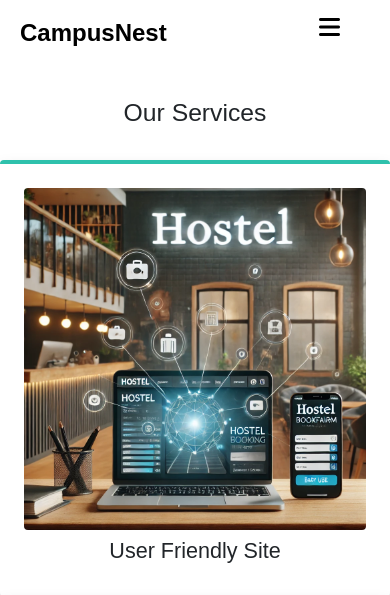
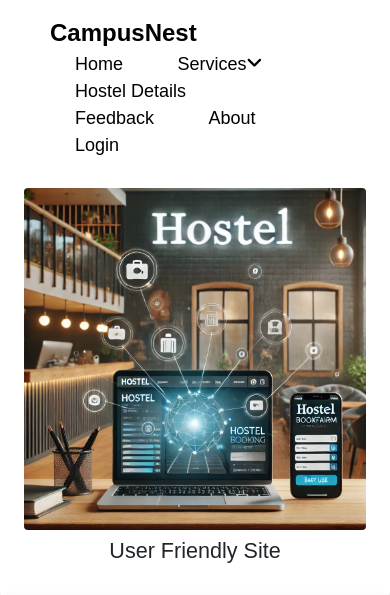
Before and after one commit to gyanansh2005/HMS, a Flask app: page /about in a window 390 px wide. Shown: the top 595 px of the page. Run offline with Flask 3, Linux system fonts and the light colour scheme.

Commit message:
fixed issues

```diff
--- a/static/css/base.css
+++ b/static/css/base.css
@@ -49,7 +49,6 @@
 }
 
 /* Dropdown Content (Hidden by Default) */
-/* Dropdown Content (Hidden by Default) */
 .dropdown-content {
     display: none;
     position: absolute;
@@ -60,22 +59,8 @@
     border-radius: 5px;
     box-shadow: 0px 4px 6px rgba(0, 0, 0, 0.1);
     min-width: 150px;
-    z-index: 1000;
-    padding: 10px;
 }
 
-/* Dropdown Content Position Adjustment */
-.dropdown-content {
-    left: 100%;
-    transform: translateX(-50%);
-}
-
-/* Dropdown Content Position Adjustment for Second Level Dropdowns */
-.dropdown-content .dropdown-content {
-    left: 100%;
-    top: 0;
-    transform: translateX(0);
-}
 /* Dropdown Links */
 .dropdown-content a {
     display: block;
@@ -170,90 +155,3 @@ transition: 0.3s;
 .back-to-top:hover {
 color:rgb(202, 226, 247);
 }
-
-
-
-/* Navbar Toggle Button */
-.navbar-toggle {
-    display: none;
-    position: absolute;
-    top: 15px;
-    right: 50px;
-    cursor: pointer;
-    z-index: 1000;
-}
-
-.navbar-toggle i {
-    font-size: 24px;
-    color: black;
-}
-
-/* Navbar Collapse */
-.navbar-collapse {
-    display: flex;
-    justify-content: space-between;
-    align-items: center;
-    padding: 15px 50px;
-    background-color: white;
-    transition: 0.3s ease-in-out;
-    z-index: 1000;
-}
-
-.navbar-collapse a {
-    text-decoration: none;
-    color: black;
-    font-size: 18px;
-    margin: 0 15px;
-    transition: 0.3s;
-    position: relative;
-    padding: 10px;
-}
-
-.navbar-collapse a:hover {
-    color: darkgray;
-}
-
-/* Show Navbar Collapse on Toggle */
-.show-navbar-collapse {
-    display: block;
-}
-
-/* Hide Navbar Collapse on Toggle */
-.hide-navbar-collapse {
-    display: none;
-}
-
-/* Media Query for Small Screens */
-@media only screen and (max-width: 768px) {
-    .navbar {
-        padding: 15px 20px;
-    }
-
-    .navbar a {
-        display: none;
-    }
-
-    .navbar-toggle {
-        display: block;
-    }
-
-    .navbar-collapse {
-        display: none;
-        position: absolute;
-        top: 60px;
-        left: 0;
-        width: 100%;
-        background-color: white;
-        padding: 20px;
-        border-bottom: 1px solid rgba(255, 255, 255, 0.3);
-    }
-
-    .navbar-collapse a {
-        display: block;
-        margin: 10px 0;
-    }
-
-    .show-navbar-collapse {
-        display: block;
-    }
-}
--- a/static/css/hostel_details.css
+++ b/static/css/hostel_details.css
@@ -27,14 +27,17 @@
         .container {
             padding: 30px 0;
         }
+
         .hostel-card {
             transition: 0.3s ease-in-out;
         }
+
         .hostel-card:hover {
             transform: scale(1.02);
             box-shadow: 0px 4px 15px rgba(0, 0, 0, 0.2);
             border-radius: 10px;
         }
+
         .carousel-inner img {
             width: 100%;
             height: 250px;
@@ -93,6 +96,7 @@
         .card.hostel-card .carousel {
             height: 100%;
         }
-.footer{
+
+        .footer {
             display: none;
         }
--- a/templates/base.html
+++ b/templates/base.html
@@ -1,15 +1,12 @@
 <!DOCTYPE html>
 <html lang="en">
-
 <head>
     <meta charset="UTF-8">
     <meta name="viewport" content="width=device-width, initial-scale=1.0">
     <title>Navbar with Dropdowns</title>
     <link rel="stylesheet" href="https://cdnjs.cloudflare.com/ajax/libs/font-awesome/6.5.1/css/all.min.css">
     <link rel="stylesheet" href="../static/css/base.css">
-
 </head>
-
 <body>
 
     <!-- Navbar -->
@@ -22,15 +19,9 @@
                 <!-- <a href="{{url_for('signup')}}">Signup</a> -->
             {% endif %}
 
-
-        <div class="navbar-toggle" id="navbar-toggle">
-            <i class="fa-solid fa-bars"></i>
-        </div>
-
-
-        <div class="navbar-collapse" id="navbar-collapse">
         <div>
             <a href="{{url_for('home')}}">Home</a>
+
             <div class="dropdown">
                 <a href="#">Services<i class="fa-solid fa-angle-down"></i></a>
                 <div class="dropdown-content">
@@ -41,7 +32,15 @@
                 </div>
             </div>
 
+            <div class="dropdown">
                 <a href="{{url_for('hostel_details')}}">Hostel Details</a>
+                <!-- <div class="dropdown-content">
+                    <a href="#">Campus 1</a>
+                    <a href="#">Campus 2</a>
+                    <a href="#">Campus 3</a>
+                    <a href="#">Campus 4</a>
+                </div> -->
+            </div>
 
 
             <a href="{{url_for('feedback')}}">Feedback</a>
@@ -55,28 +54,9 @@
                 <!-- <a href="{{url_for('signup')}}">Signup</a> -->
             {% endif %}
         </div>
-        </div>
-    </div>
-    <br><br>
+    </div><br><br>
 
     <script>
-        // Get the navbar toggle button and collapse
-        const navbarToggle = document.getElementById('navbar-toggle');
-        const navbarCollapse = document.getElementById('navbar-collapse');
-
-        // Add event listener to the navbar toggle button
-        navbarToggle.addEventListener('click', () => {
-            // Toggle the navbar collapse
-            navbarCollapse.classList.toggle('show-navbar-collapse');
-        });
-         // Add event listener to the document
-    document.addEventListener('click', (e) => {
-        // Check if the click is outside the navbar
-        if (!navbarToggle.contains(e.target) && !navbarCollapse.contains(e.target)) {
-            // Collapse the navbar
-            navbarCollapse.classList.remove('show-navbar-collapse');
-        }
-    });
         window.addEventListener("scroll", function () {
             let navbar = document.getElementById("navbar");
             if (window.scrollY > 10) { // Detects even small scroll
@@ -85,20 +65,6 @@
                 navbar.classList.remove("scrolled");
             }
         });
-
-
-    // Get the dropdown buttons
-    const dropdownButtons = document.querySelectorAll('.dropdown a');
-
-    // Add event listener to the dropdown buttons
-    dropdownButtons.forEach(button => {
-        button.addEventListener('click', () => {
-            // Toggle the dropdown content
-            const dropdownContent = button.nextElementSibling;
-            dropdownContent.classList.toggle('show');
-        });
-    });
-
     </script>
     {%block content%}
     {%endblock%}
@@ -135,10 +101,8 @@
             <div class="footer-section">
                 <h3>CampusNest</h3>
                 <p>Subscribe to campusnest for updates.</p>
-                <input type="email" placeholder="Enter your email"
-                    style="padding: 5px; width: 80%; border-radius: 5px; border: 1px solid #ccc;">
-                <button
-                    style="padding: 5px 10px; margin-top: 5px; border: none; background: black; color: white; border-radius: 5px; cursor: pointer;">Subscribe</button>
+                <input type="email" placeholder="Enter your email" style="padding: 5px; width: 80%; border-radius: 5px; border: 1px solid #ccc;">
+                <button style="padding: 5px 10px; margin-top: 5px; border: none; background: black; color: white; border-radius: 5px; cursor: pointer;">Subscribe</button>
             </div>
         </div>
         <div class="footer-bottom">
@@ -149,5 +113,4 @@
 
 
 </body>
-
 </html>
```
Also changed, not shown: app.db. Lines whose indentation alone changed are shown as unchanged.
